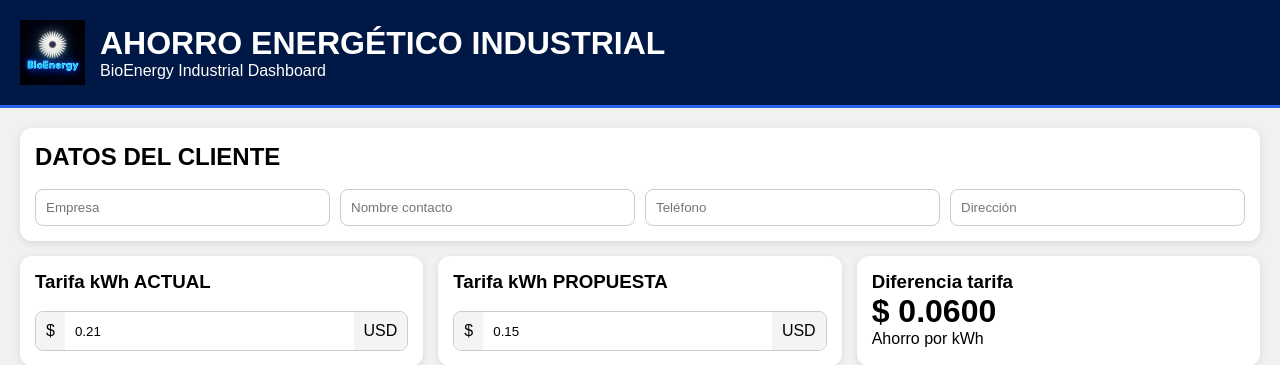
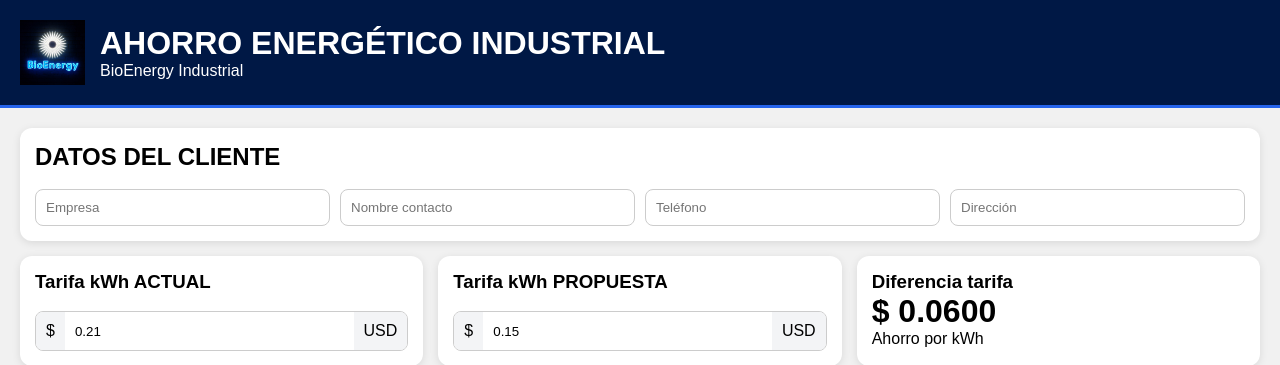
Before and after one commit to bioenergypty-dev/bioenergy-dashboard, a Flask app: page / in a window 1280 px wide. Shown: the top 365 px of the page. Run offline with Flask 3, Linux system fonts and the light colour scheme; some libraries are stand-ins or nearby versions.

Commit message:
Remove Dashboard from titles

```diff
--- a/templates/index.html
+++ b/templates/index.html
@@ -9,7 +9,7 @@
       content="width=device-width, initial-scale=1.0">
 
 <title>
-BioEnergy Dashboard
+BioEnergy Industrial
 </title>
 
 <script src="https://cdnjs.cloudflare.com/ajax/libs/html2pdf.js/0.10.1/html2pdf.bundle.min.js"></script>
@@ -278,7 +278,7 @@ AHORRO ENERGÉTICO INDUSTRIAL
 </h1>
 
 <p>
-BioEnergy Industrial Dashboard
+BioEnergy Industrial
 </p>
 
 </div>
```
